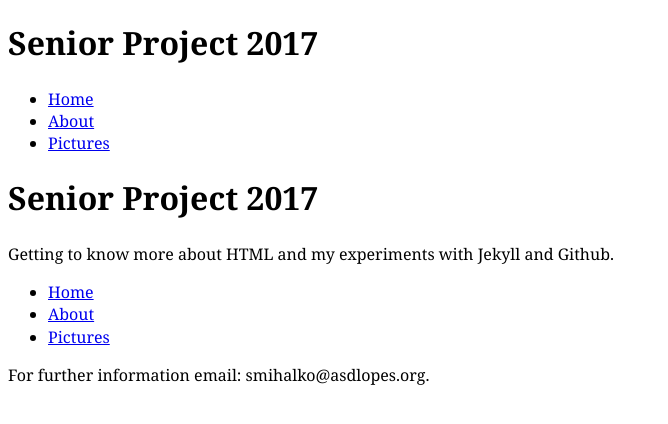
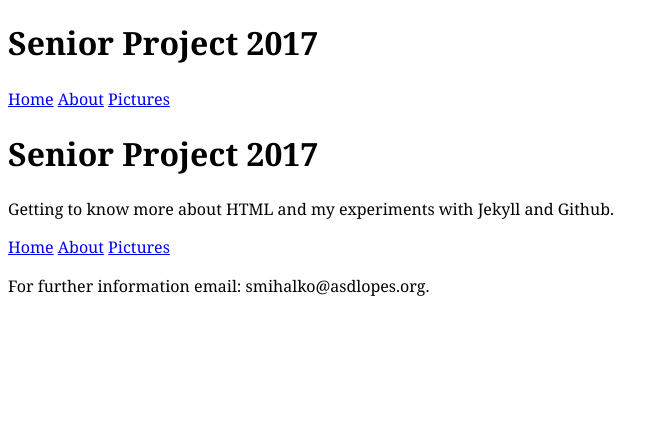
Before and after one commit to sebastianmihalko/project, a Jekyll site: the page built from index.html, in a window 1280 px wide. Shown: the top 424 px of the page, without its empty margins (0-668 px from the left). Built offline with Jekyll 4.4.1, drawn with Linux system fonts in a browser that asks for light colours; Markdown is read by kramdown in place of the engine named in the settings.

Commit message:
added a nav class that changes if it is in the footer or the header

```diff
--- a/_includes/nav.html
+++ b/_includes/nav.html
@@ -1,5 +1,5 @@
 <nav>
-  <ul>
+  <ul class="nav {{include.navclass}}">
     <li><a href="{{site.baseurl}}/index.html" class="{% if page.url == /index.html%}current{% endif %}">Home</a></li>
     <li><a href="{{site.baseurl}}/about.html" class="{% if page.url == /about.html%}current{% endif %}">About</a></li>
     <li><a href="{{site.baseurl}}/pictures.html" class="{% if page.url == /pictures.html%}current{% endif %}">Pictures</a></li>
--- a/_layouts/default.html
+++ b/_layouts/default.html
@@ -8,13 +8,13 @@
 <body>
 <header>
   <h1>Senior Project 2017</h1>
-  {% include nav.html %}
+  {% include nav.html navclass='nav-top'%}
 </header>
 
 {{content}}
 
 <footer>
-  {% include nav.html %}
+  {% include nav.html navclass='nav-bottom'%}
   <p> For further information email: smihalko@asdlopes.org.</p>
 </footer>
 </body>
--- a/css/common.css
+++ b/css/common.css
@@ -8,3 +8,15 @@
   background-color: #000531;
   color: #fff;
 }
+.nav {
+  margin: 0;
+  padding: 0;
+
+  list-style-type: none;
+}
+.nav > li {
+  display: inline-block;
+}
+.nav-top{
+  font-size: 1.25;
+}
```
